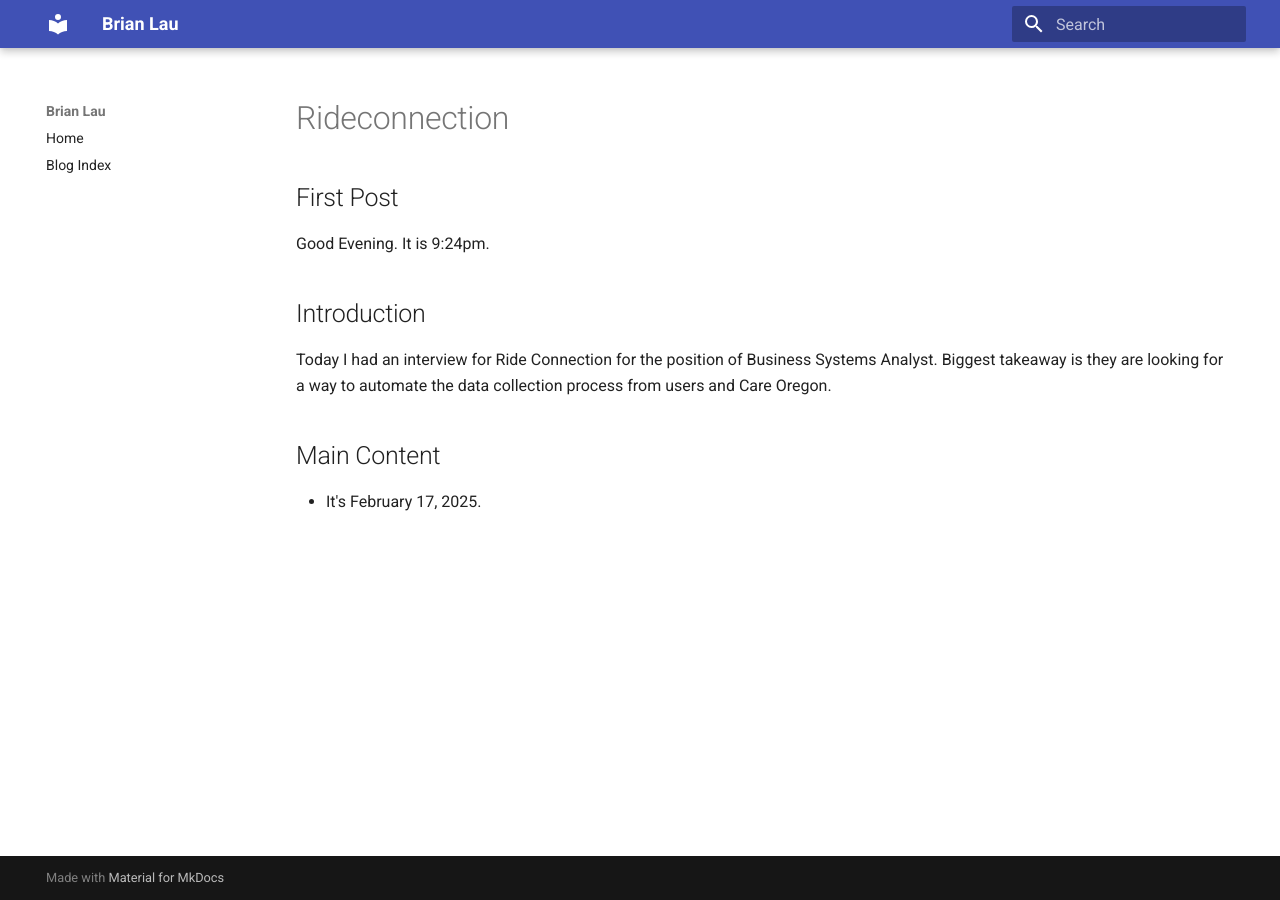
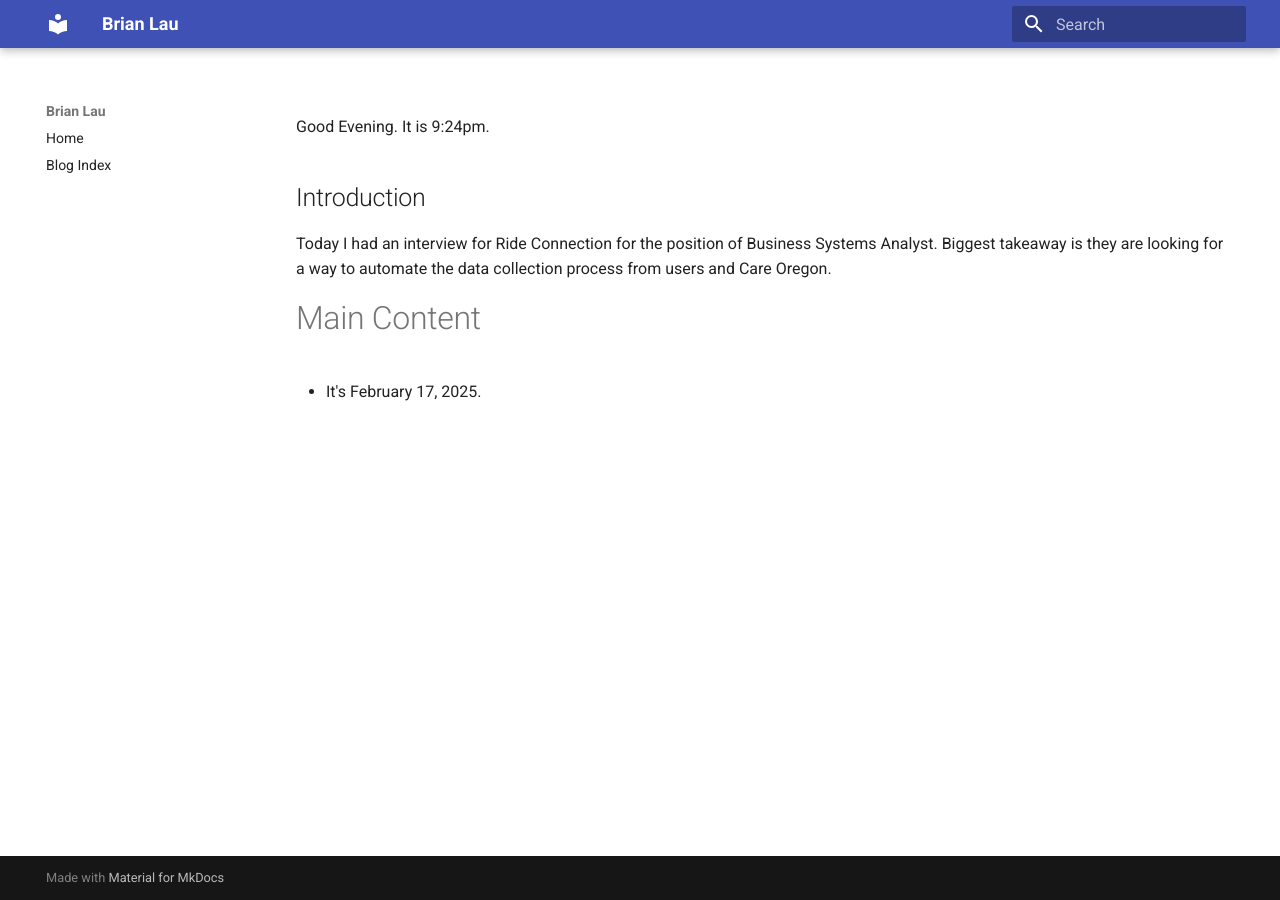
Before and after one commit to blau08/blau08.github.io, an MkDocs documentation site: the page built from docs/rideconnection.md, in a window 1280 px wide. Built offline with MkDocs 1.6.1 and Material for MkDocs 9.7.7, drawn with Linux system fonts in a browser that asks for light colours.

Commit message:
update 7

```diff
--- a/docs/rideconnection.md
+++ b/docs/rideconnection.md
@@ -1,11 +1,9 @@
-## First Post
-
 Good Evening. It is 9:24pm.
 
 ## Introduction
 
 Today I had an interview for Ride Connection for the position of Business Systems Analyst. Biggest takeaway is they are looking for a way to automate the data collection process from users and Care Oregon.
 
-## Main Content
+# Main Content
 
 - It's February 17, 2025.
```
Also changed, not shown: site/archive.html (added).
